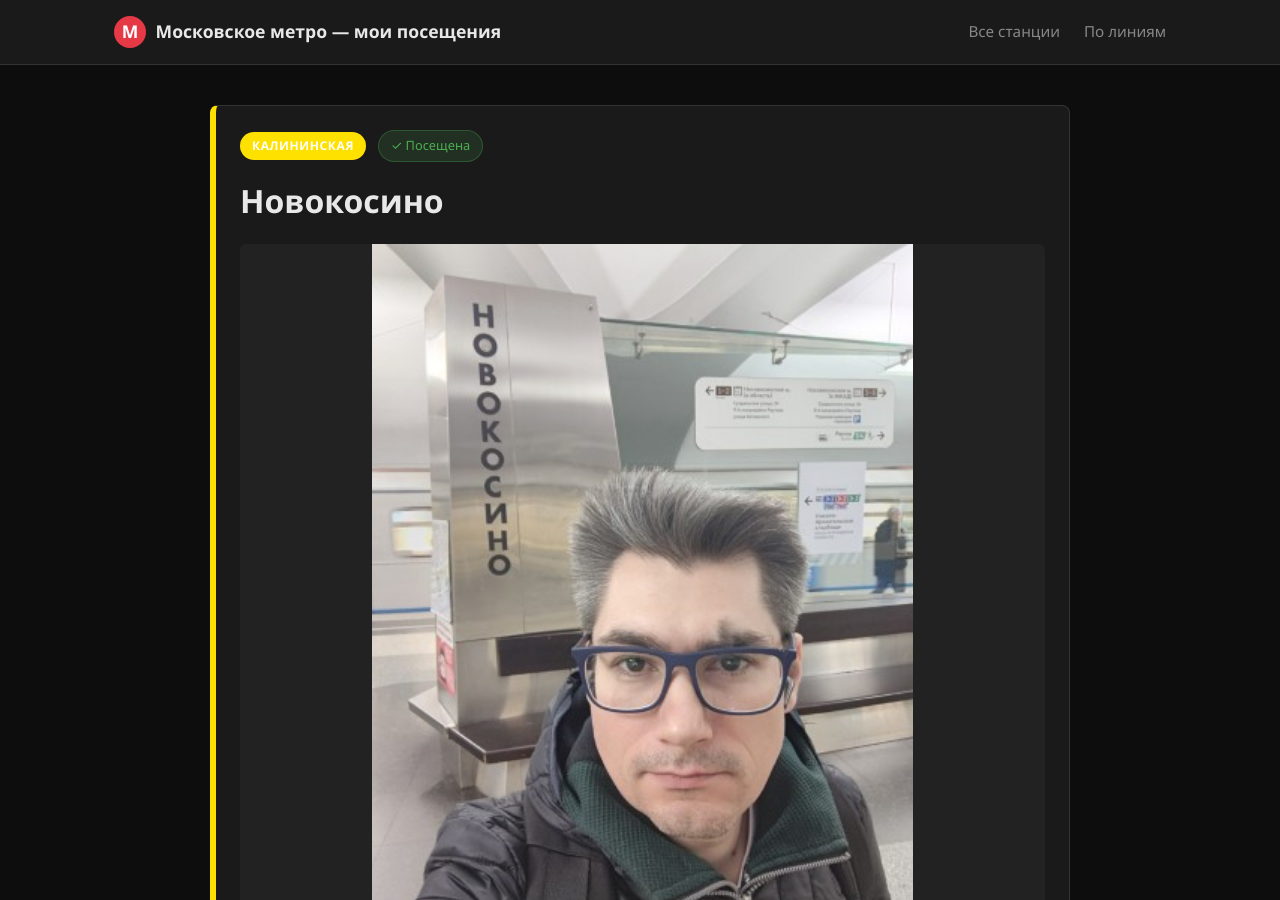
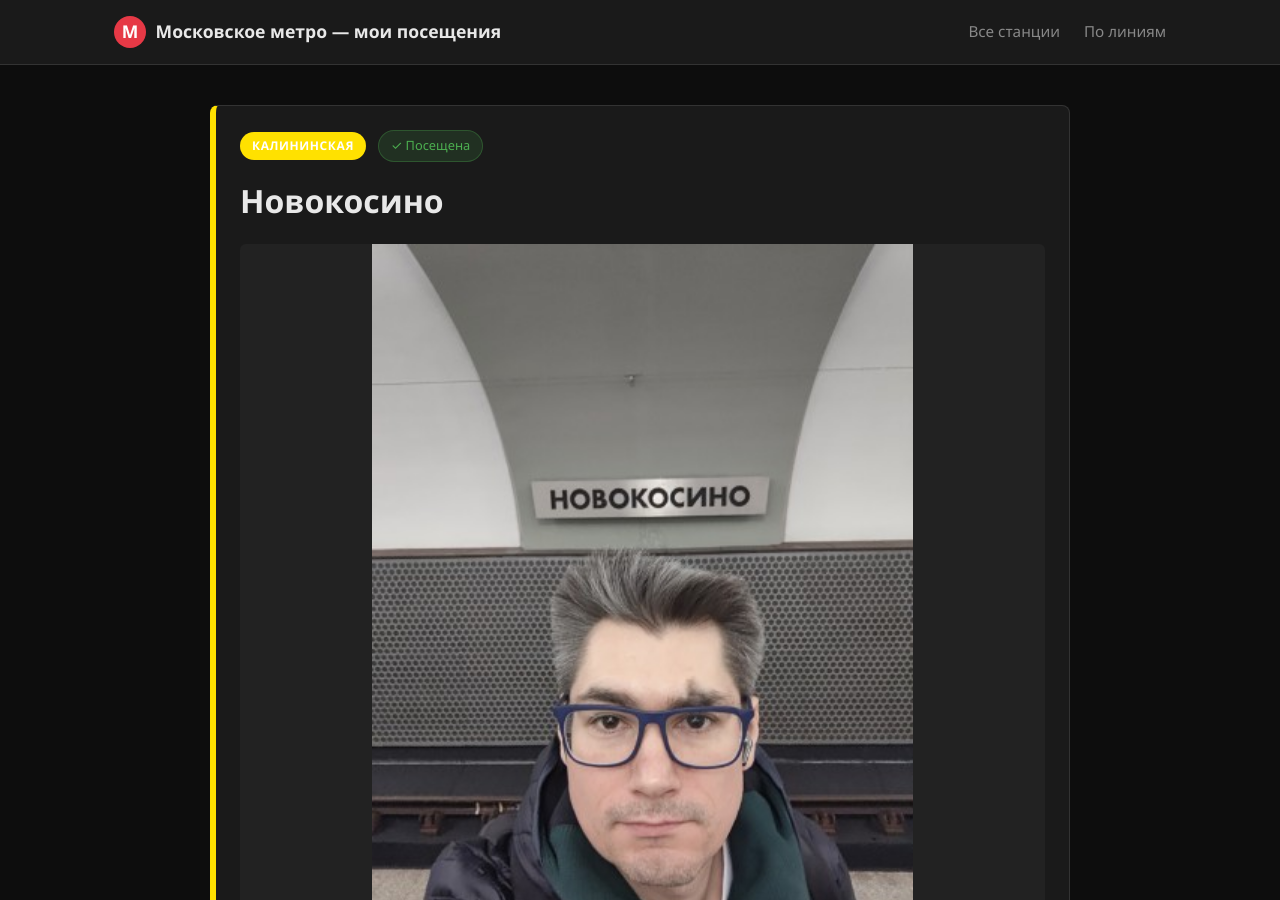
Before and after one commit to ahpooch/Metro, a Jekyll site: the page built from _stations/kalininskaya-novokosino.md, in a window 1280 px wide and 900 px high. Built offline with Jekyll 4.4.1, drawn with Linux system fonts in a browser that asks for light colours.

Commit message:
Update kalininskaya-novokosino.md

```diff
--- a/_stations/kalininskaya-novokosino.md
+++ b/_stations/kalininskaya-novokosino.md
@@ -6,6 +6,6 @@ line_name: "Калининская"
 line_number: 8
 line_color: "#ffe100"
 
-cover_photo:
+cover_photo: '/assets/photos/kalininskaya-novokosino/IMG20260421203519 (Малый).jpg'
 photos: []
 ---
```
